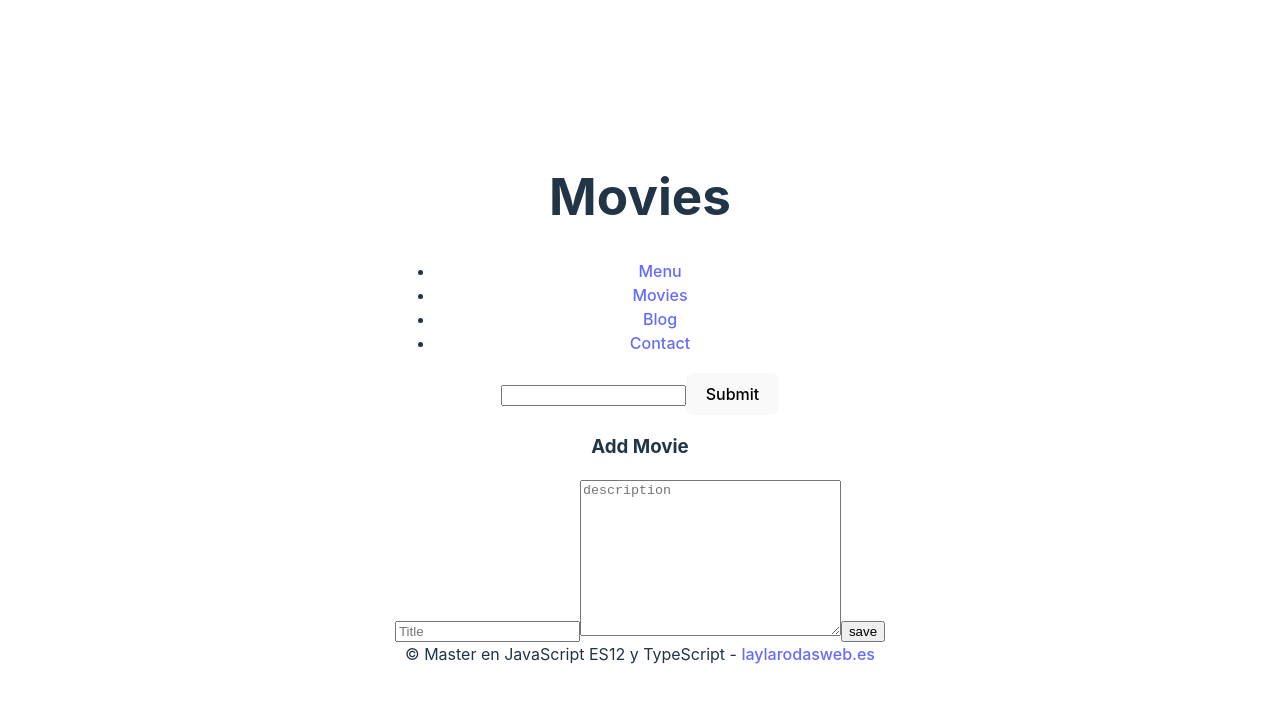
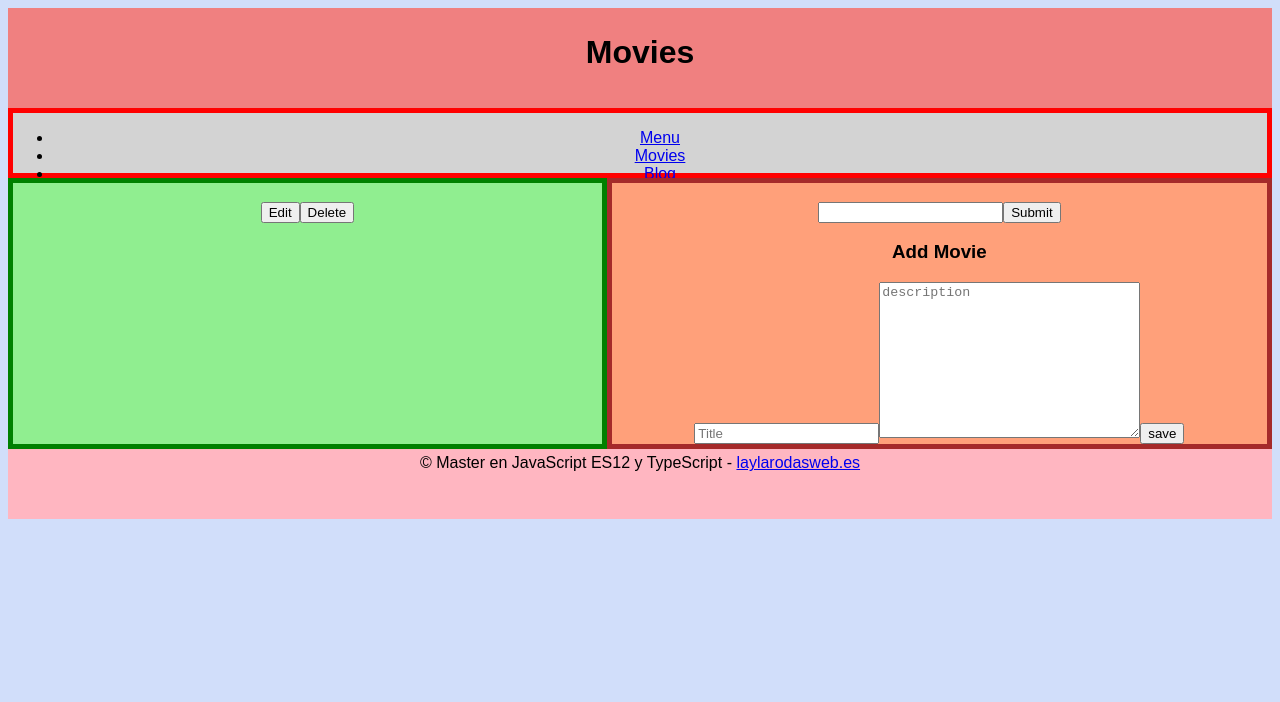
Before and after one commit to laylarodas/app-movies, a React (Vite) app: page / in a window 1280 px wide. Shown: the top 702 px of the page. Built offline with nearby package versions, Linux system fonts and the light colour scheme.

Commit message:
agregando estilos

```diff
--- a/src/App.jsx
+++ b/src/App.jsx
@@ -1,7 +1,7 @@
 import { useState } from 'react'
 import reactLogo from './assets/react.svg'
 import viteLogo from '/vite.svg'
-import './App.css'
+
 
 function App() {
   const [count, setCount] = useState(0)
@@ -21,7 +21,12 @@ function App() {
           </ul>
         </nav>
         <section className='content'>
-
+          <article className='movieItem'>
+            <h3 className='title'></h3>
+            <p className='description'></p>
+            <button className='edit'>Edit</button>
+            <button className='delete'>Delete</button>
+          </article>
         </section>
         <aside className='lateral'>
           <div className='search'>
@@ -40,7 +45,7 @@ function App() {
             </form>
           </div>
         </aside>
-        <footer>
+        <footer className='footer'>
           &copy; Master en JavaScript ES12 y TypeScript - <a href="http://laylarodasweb.es">laylarodasweb.es</a>
         </footer>
       </div>
--- a/src/assets/css/styles.css
+++ b/src/assets/css/styles.css
@@ -0,0 +1,51 @@
+body{
+    background-color: #d1defa;
+    font-family: sans-serif,Arial,Helvetica;
+    text-align: center;
+    padding: 0px;
+    margin: opx;
+}
+
+.layout{
+    width: 100%;
+    height: auto;
+
+    display: grid;
+    grid-template-areas:
+    "header header header header"
+    "nav nav nav nav"
+    "content content content lateral"
+    "footer footer footer footer";
+
+    grid-template-rows: 100px 70px auto 70px;
+}
+
+.header{
+    grid-area: header;
+    border: 5px solid #0000;
+    background-color: lightcoral;
+}
+
+.nav{
+    grid-area: nav;
+    border: 5px solid red;
+    background-color: lightgray;
+}
+
+.content{
+    grid-area: content;
+    border: 5px solid green;
+    background-color: lightgreen;
+}
+
+.lateral{
+    grid-area: lateral;
+    border: 5px solid brown;
+    background-color: lightsalmon;
+}
+
+.footer{
+    grid-area: footer;
+    border: 5px solid #0000;
+    background-color: lightpink;
+}
--- a/src/main.jsx
+++ b/src/main.jsx
@@ -1,7 +1,7 @@
 import React from 'react'
 import ReactDOM from 'react-dom/client'
 import App from './App.jsx'
-import './index.css'
+import './assets/css/styles.css'
 
 ReactDOM.createRoot(document.getElementById('root')).render(
 
```
